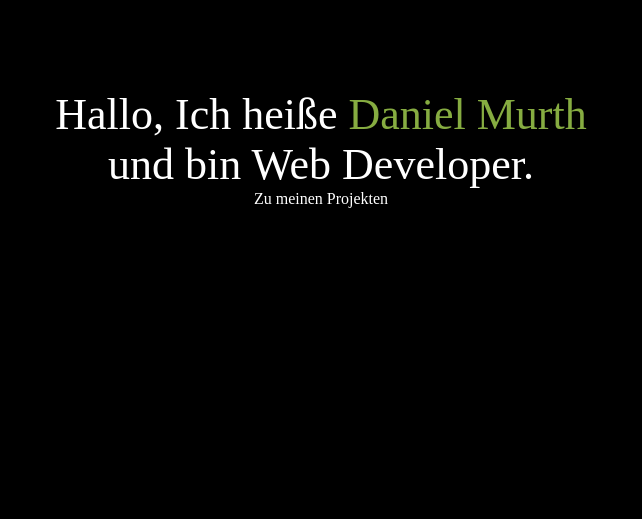
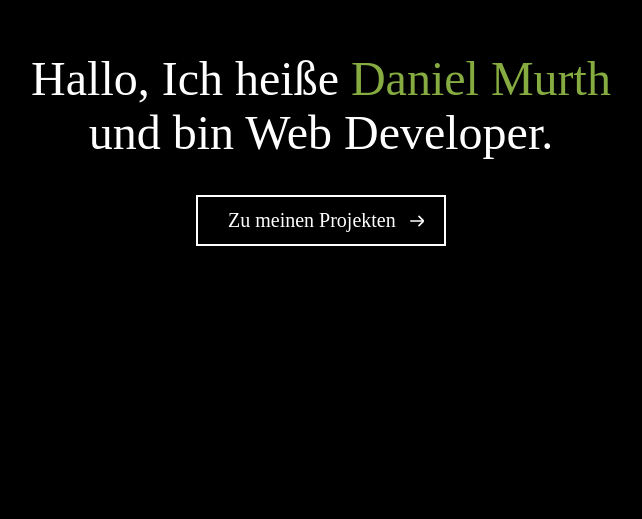
Before and after one commit to R4xx4r/meet-daniel, a Vue app: page / in a window 1280 px wide. Shown: the part 281-800 px from the top of the page, without its empty margins (319-961 px from the left). Built offline with nearby package versions, Linux system fonts and the light colour scheme.

Commit message:
add home button styling

```diff
--- a/src/assets/scss/_main.scss
+++ b/src/assets/scss/_main.scss
@@ -1,3 +1,4 @@
 @import 'base/_vars';
 @import 'base/_resets';
 @import 'base/_layout';
+@import 'base/_general';
--- /dev/null
+++ b/src/assets/scss/base/_general.scss
@@ -0,0 +1,19 @@
+.highlight {
+  color: $color-new-grass;
+}
+
+.link {
+  text-decoration: none;
+  display: block;
+  color: inherit;
+}
+
+/* SVG's */
+.icon {
+  display: inline-block;
+}
+
+.icon--arrow {
+  width: 14px;
+  height: 14px;
+}
--- a/src/assets/scss/base/_layout.scss
+++ b/src/assets/scss/base/_layout.scss
@@ -6,7 +6,3 @@
   max-width: $max-width-content-wrapper;
   margin: 0 auto;
 }
-
-.highlight {
-  color: $color-new-grass;
-}
--- a/src/assets/scss/base/_vars.scss
+++ b/src/assets/scss/base/_vars.scss
@@ -25,4 +25,3 @@ $breakpoint-notebook: 1024px;
 /*   MAX WIDTH / WRAPPER   */
 /* *********************** */
 $max-width-content-wrapper: 1200px;
-$max-width-content: 1200px;
--- a/src/components/sections/Home.vue
+++ b/src/components/sections/Home.vue
@@ -8,8 +8,12 @@
         Hallo, Ich heiße <span class="highlight">Daniel Murth</span>
         und bin Web Developer.
       </div>
-      <div class="content__button">
-        Zu meinen Projekten
+      <div class="content__button button">
+        <a class="button__link link" href="#projects">
+          Zu meinen Projekten
+
+          <svg class="icon icon--arrow" xmlns="http://www.w3.org/2000/svg" width="44.952" height="44.952" viewBox="0 0 44.952 44.952"><path fill="currentColor" d="M44.952 22.108c0-1.25-.478-2.424-1.362-3.308L30.627 5.831a2.5 2.5 0 00-3.536 0 2.511 2.511 0 000 3.546l10.574 10.57H2.484C1.102 19.948 0 21.081 0 22.464v.028c0 1.382 1.102 2.523 2.484 2.523h35.182L27.094 35.579a2.504 2.504 0 003.538 3.54l12.958-12.97a4.633 4.633 0 001.362-3.309v-.732z"/></svg>
+        </a>
       </div>
     </div>
 
@@ -60,12 +64,41 @@
   }
 
   .content__text {
-    font-size: 44px;
-    line-height: 50px;
+    font-size: 48px;
+    line-height: 54px;
   }
 
   .content__button {
+    margin-top: 35px;
+  }
 
+  .button__link {
+    position: relative;
+    padding: 12px 30px;
+    width: 250px;
+    margin: 0 auto;
+    border: 2px solid $color-white;
+    background-color: transparent;
+    font-size: 20px;
+    text-align: left;
+    transition: background-color .25s ease-in-out,
+                border .25s ease-in-out;
+
+    &:hover {
+      background-color: $color-new-grass;
+      border-color: $color-new-grass;
+    }
+  }
+
+  .icon--arrow {
+    position: absolute;
+    top: 50%;
+    right: 20px;
+    transform: translateY(-50%);
+    transition: transform .35s ease-in-out;
+  }
+  .button__link:hover .icon--arrow {
+    transform: translateY(-50%) rotate(90deg);
   }
 
   .nav--main {
@@ -84,4 +117,5 @@
     justify-content: center;
     height: 100%;
   }
+
 </style>
```
